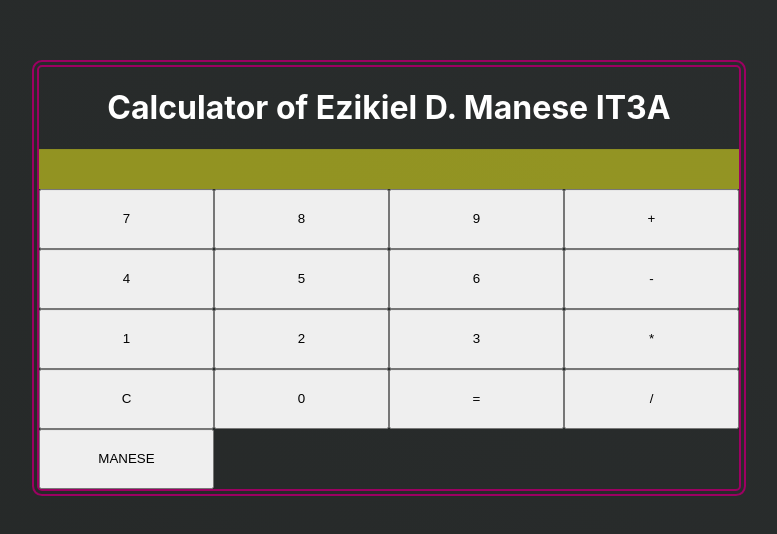
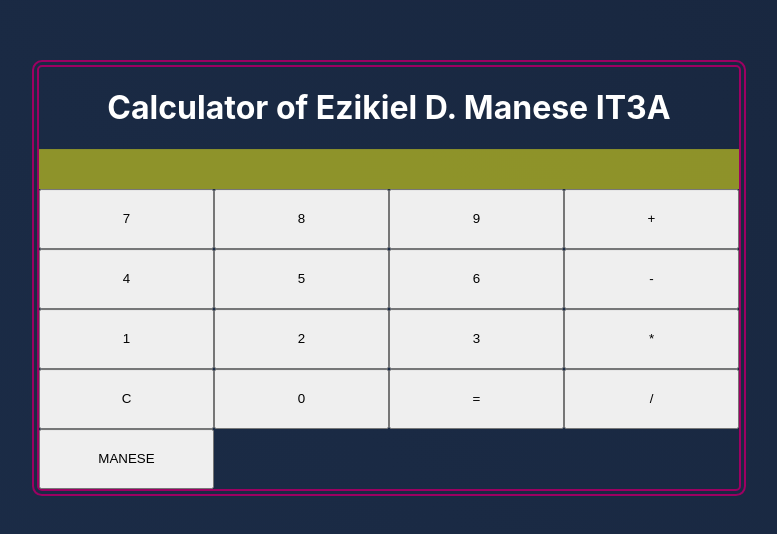
Before and after one commit to Ezikiel2023/prelimexam, a React (Create React App) app: page / in a window 1280 px wide. Shown: the part 122-656 px from the top of the page, without its empty margins (251-1028 px from the left). Built offline with nearby package versions, Linux system fonts and the light colour scheme.

Commit message:
Update App.css

```diff
--- a/src/App.css
+++ b/src/App.css
@@ -52,7 +52,7 @@ body {
   justify-content: center;
   align-items: center;
   min-height: 100vh;
-  background: linear-gradient(45deg, #221f1f, #242726, #2e3233);
+  background: linear-gradient(45deg, #23395d, #203354, #1c2e4a, #192841, #152238);
   background-size: 400% 400%;
   animation: darkkulur 10s ease infinite;
 }
```
